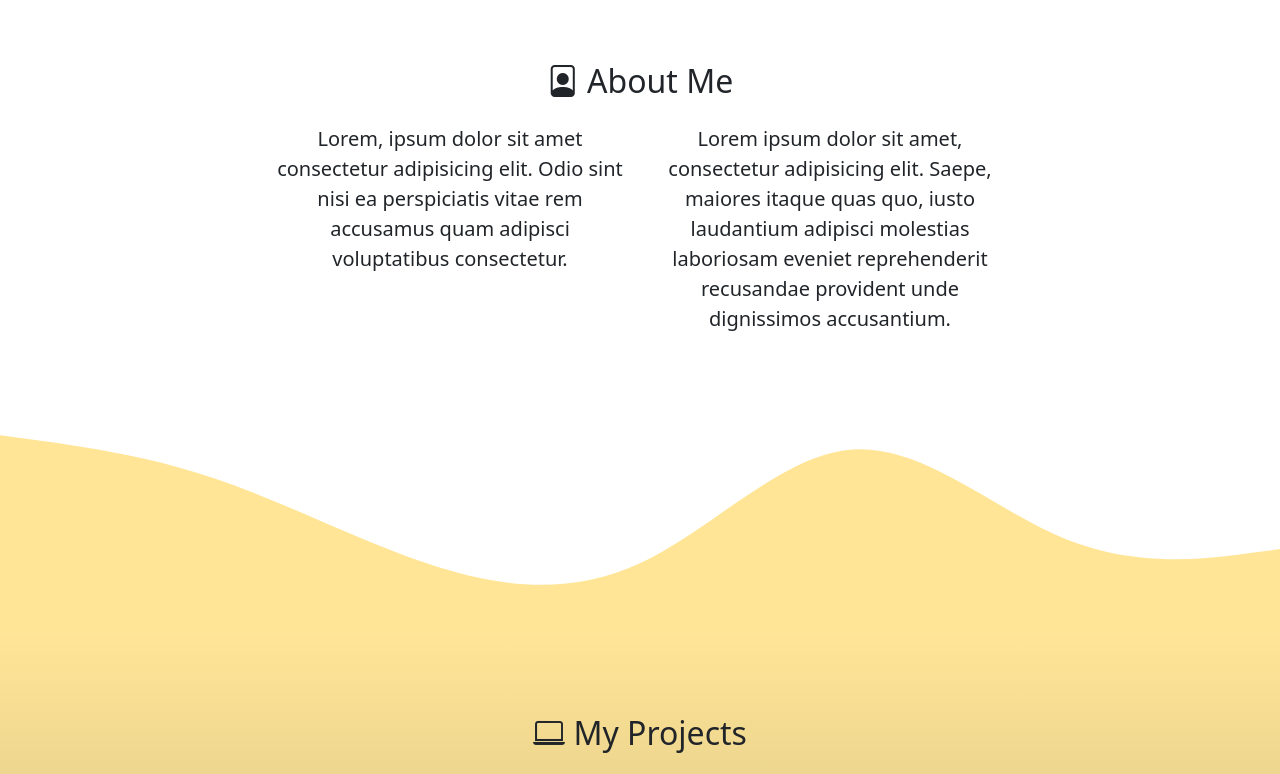
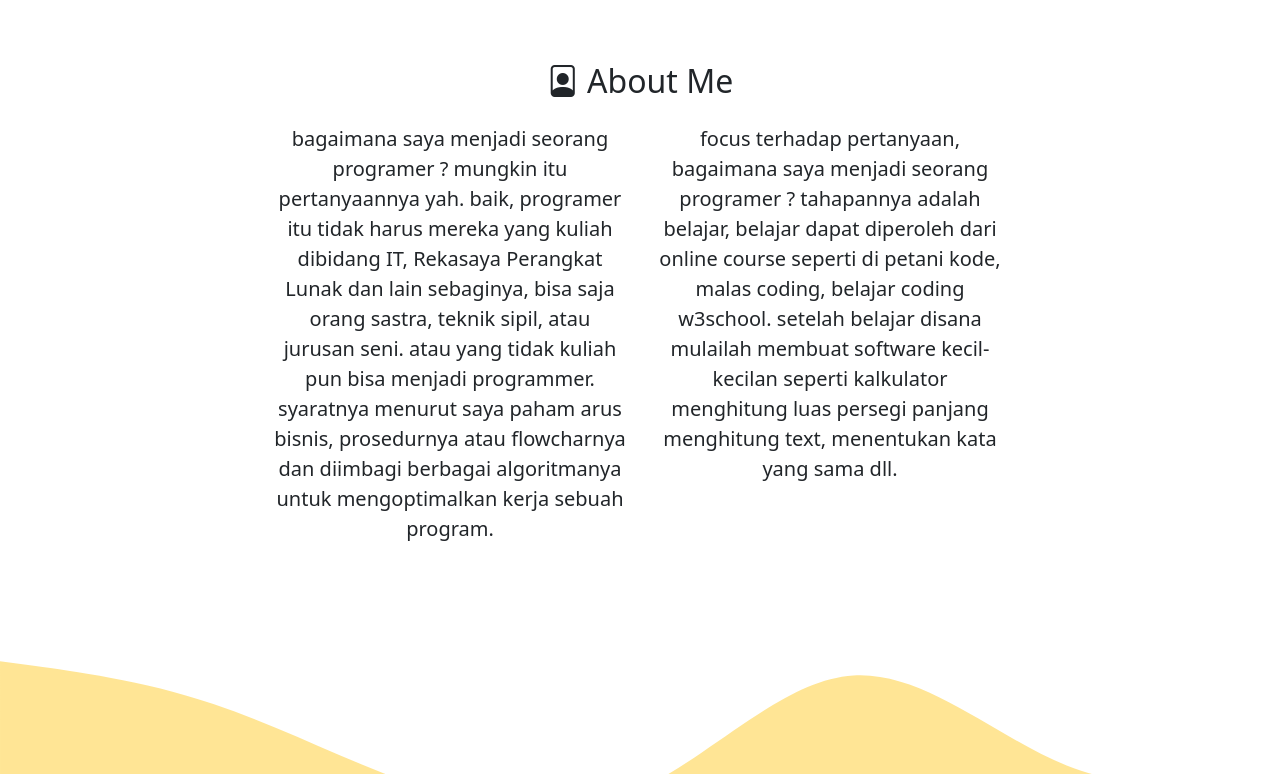
Before and after one commit to sahlanzd/pf_sm, a plain HTML site: page index.html in a window 1280 px wide. Shown: the part 720-1494 px from the top of the page. Drawn offline with nearby package versions, Linux system fonts and the light colour scheme.

Commit message:
sedikit perubahan pada tulisan text

```diff
--- a/css/style.css
+++ b/css/style.css
@@ -1,6 +1,6 @@
 .jumbotron {
   padding-top: 6rem;
-  background: linear-gradient(#0a0800a0, #ffc1076c);
+  background: linear-gradient(#0a0800d8, #ffc1076c);
 }
 
 #projects {
--- a/index.html
+++ b/index.html
@@ -71,10 +71,27 @@
         </div>
         <div class="row justify-content-center fs-5 text-center">
           <div class="col-md-4 mb-3" data-aos="fade-right" data-aos-duration="1000">
-            <p>Lorem, ipsum dolor sit amet consectetur adipisicing elit. Odio sint nisi ea perspiciatis vitae rem accusamus quam adipisci voluptatibus consectetur.</p>
+            <p>bagaimana saya menjadi seorang programer ?
+
+              mungkin itu pertanyaannya yah.
+
+              baik, programer itu tidak harus mereka yang kuliah dibidang IT, Rekasaya Perangkat Lunak dan lain sebaginya, bisa saja orang sastra, teknik sipil, atau jurusan seni. atau yang tidak kuliah pun bisa menjadi programmer.
+
+              syaratnya menurut saya paham arus bisnis, prosedurnya atau flowcharnya dan diimbagi berbagai algoritmanya untuk mengoptimalkan kerja sebuah program.</p>
           </div>
           <div class="col-md-4 mb-3" data-aos="fade-left" data-aos-duration="1000" data-aos-delay="200">
-            Lorem ipsum dolor sit amet, consectetur adipisicing elit. Saepe, maiores itaque quas quo, iusto laudantium adipisci molestias laboriosam eveniet reprehenderit recusandae provident unde dignissimos accusantium.
+            focus terhadap pertanyaan,
+
+bagaimana saya menjadi seorang programer ?
+
+tahapannya adalah belajar, belajar dapat diperoleh dari online course seperti di petani kode, malas coding, belajar coding w3school.
+
+setelah belajar disana mulailah membuat software kecil-kecilan seperti
+
+kalkulator
+menghitung luas persegi panjang
+menghitung text, menentukan kata yang sama
+dll.
           </div>
         </div>
       </div>
@@ -245,7 +262,7 @@
     <!-- Contact end -->
 
     <!-- footer -->
-    <footer class="bg-warning text-dark text-center p-5">
+    <footer class="bg-warning text-dark text-center pb-5">
       <p>Created with <i class="bi bi-heart-fill text-danger"></i> by <a href="https://github.com/sahlanzd" class="text-light fw-bold">Sahlan Mufid</a></p>
     </footer>
     <!-- footer end -->
```
